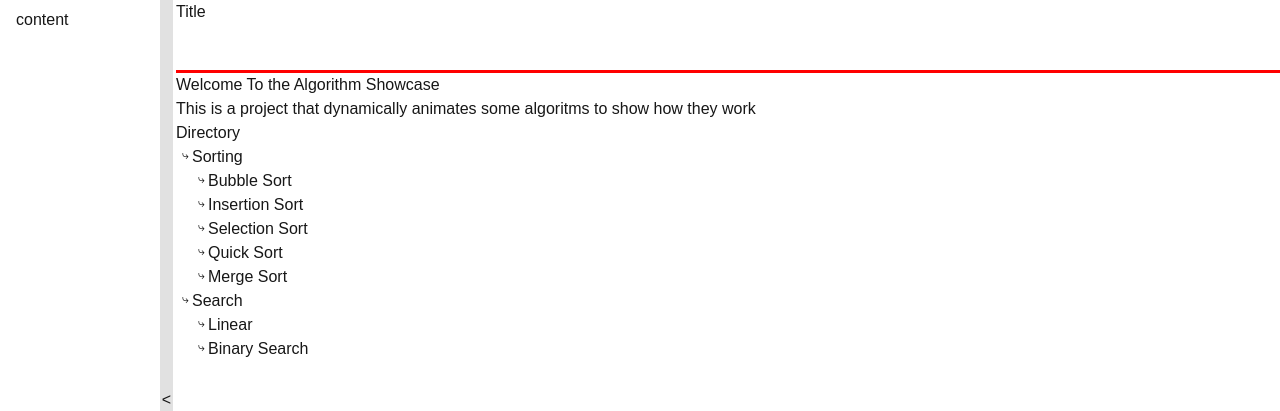
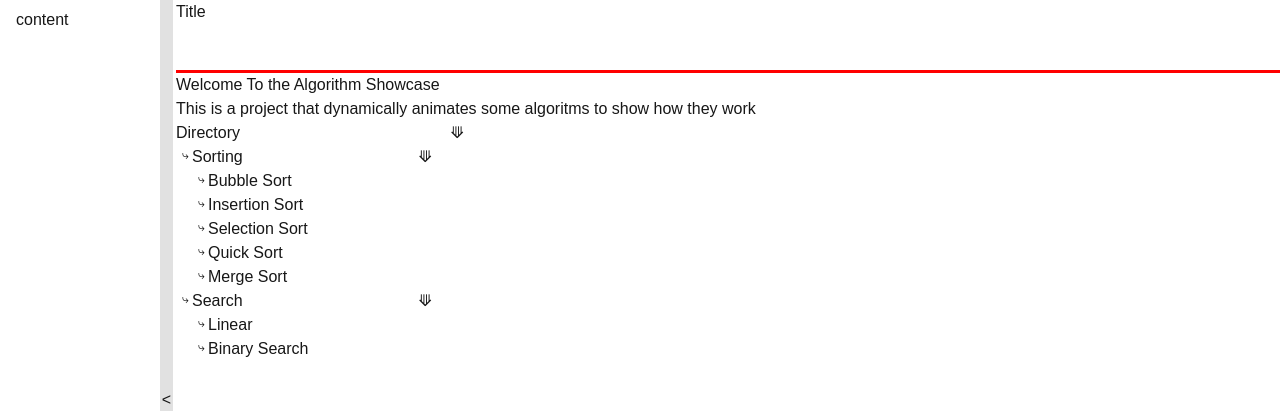
Before and after one commit to ShaneButtCodeNL/algo-showcase-next, a Next.js app: page / in a window 1280 px wide. Shown: the top 411 px of the page. Built offline with nearby package versions, Linux system fonts and the light colour scheme.

Commit message:
added animation to directory

```diff
--- /dev/null
+++ b/src/app/components/front-end/ColapsableCard.tsx
@@ -0,0 +1,37 @@
+"use client";
+
+import Link from "next/link";
+import { ReactNode, useState } from "react";
+
+export default function CollapsableCard(props: {
+  title: string;
+  open?: boolean;
+  link?: string;
+  children: ReactNode;
+}) {
+  const [open, setOpen] = useState(props.open ? props.open === true : true);
+  return (
+    <div className={`collapsable-card ${open ? "" : "collapse-card"}`}>
+      <div className="collapsable-card-title">
+        {props.link ? (
+          <Link href={props.link}>
+            <h3>{props.title}</h3>
+          </Link>
+        ) : (
+          <h2>{props.title}</h2>
+        )}
+        <button
+          onClick={(e) => {
+            e.preventDefault();
+            setOpen((v) => !v);
+          }}
+        >
+          {open ? "\u27F1" : "\u27f0"}
+        </button>
+      </div>
+      <div className={`card-body ${open ? "" : "hide-card"}`} hidden={!open}>
+        {props.children}
+      </div>
+    </div>
+  );
+}
--- a/src/app/globals.css
+++ b/src/app/globals.css
@@ -4,6 +4,8 @@
   --background: #ffffff;
   --background-fade: #0000001e;
   --foreground: #171717;
+  interpolate-size: allow-keywords;
+
 }
 
 @theme inline {
@@ -63,6 +65,33 @@ main {
   background-color: var(--background-fade);
 }
 
+/*
+Collapsable card
+*/
+.collapsable-card{
+  --card-time:2s;
+  width: fit-content;
+  min-width: 15rem;
+  margin-right: 2rem;
+  overflow: hidden;
+  position: relative;
+}
+.collapsable-card-title{
+  display: flex;
+  justify-content: space-between;
+}
+.card-body{
+  transition: max-height var(--card-time) ease,visibilty var(--card-time);
+  height: auto;
+  visibility: true;
+  transition: height var(--card-time) ease;
+}
+.hide-card{
+  height: 0rem;
+  visibility: false;
+  pointer-events: none;
+}
+
 .directory{
   margin-left: 1rem;
 }
--- a/src/app/page.tsx
+++ b/src/app/page.tsx
@@ -1,4 +1,5 @@
 import Link from "next/link";
+import CollapsableCard from "./components/front-end/ColapsableCard";
 
 export default function Home() {
   return (
@@ -9,10 +10,10 @@ export default function Home() {
         they work
       </div>
       <div>
-        <h2>Directory</h2>
+        <CollapsableCard title="Directory">
           <ul id="main-directory" className="directory">
             <li id="main-directory-sort">
-            <Link href="/sorting">Sorting</Link>
+              <CollapsableCard title="Sorting" link="/sorting">
                 <ul id="sort-directory" className="directory">
                   <li id="sort-directory-bubble-sort">
                     <Link href="/sorting/bubble-sort">Bubble Sort</Link>
@@ -30,9 +31,10 @@ export default function Home() {
                     <Link href="/sorting/merge-sort">Merge Sort</Link>
                   </li>
                 </ul>
+              </CollapsableCard>
             </li>
             <li id="main-directory-search">
-            <Link href="search">Search</Link>
+              <CollapsableCard title="Search" link="/search">
                 <ul id="search-directory" className="directory">
                   <li id="search-dirctory-linear">
                     <Link href="/search/linear">Linear</Link>
@@ -41,8 +43,10 @@ export default function Home() {
                     <Link href="/search/binary">Binary Search</Link>
                   </li>
                 </ul>
+              </CollapsableCard>
             </li>
           </ul>
+        </CollapsableCard>
       </div>
     </>
   );
```
Lines whose indentation alone changed are shown as unchanged.
